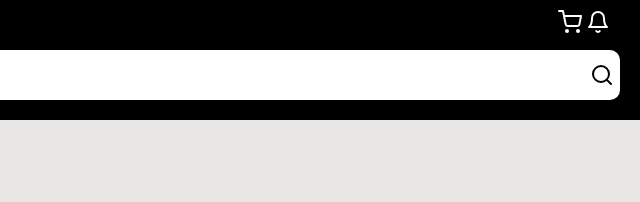
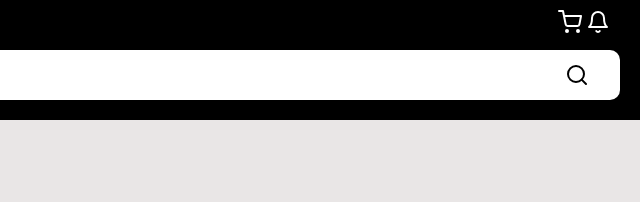
Before and after one commit to wardana28/OlShop, a plain HTML site: page index.html in a window 1280 px wide. Shown: the top 202 px of the page, 640-1280 px from the left. Drawn offline with nearby package versions, Linux system fonts and the light colour scheme.

Commit message:
memperbaiki

```diff
--- a/style.css
+++ b/style.css
@@ -89,7 +89,7 @@ nav .header input {
 
 .search-button {
   position: relative;
-  margin-left: 990px;
+  margin-left: 965px;
   margin-top: 23px;
   right: 35px;
   color: black;
```
